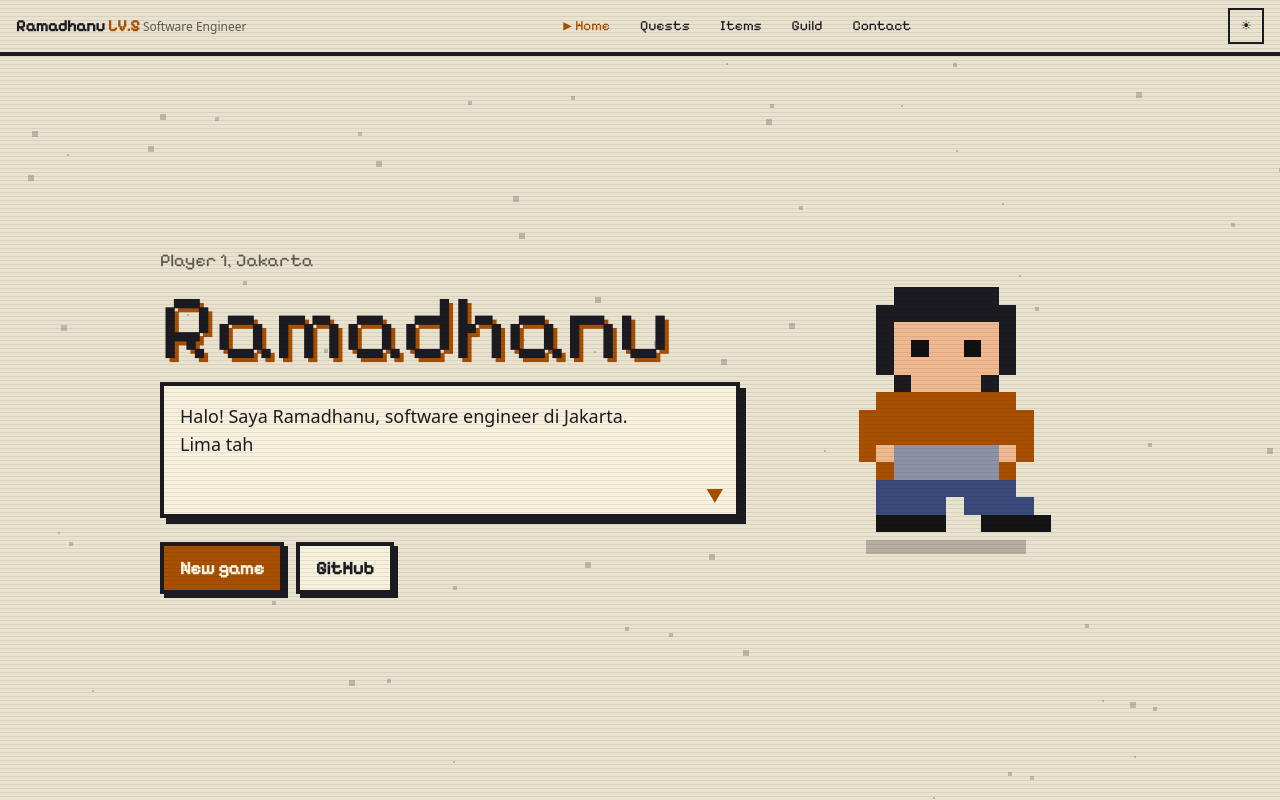
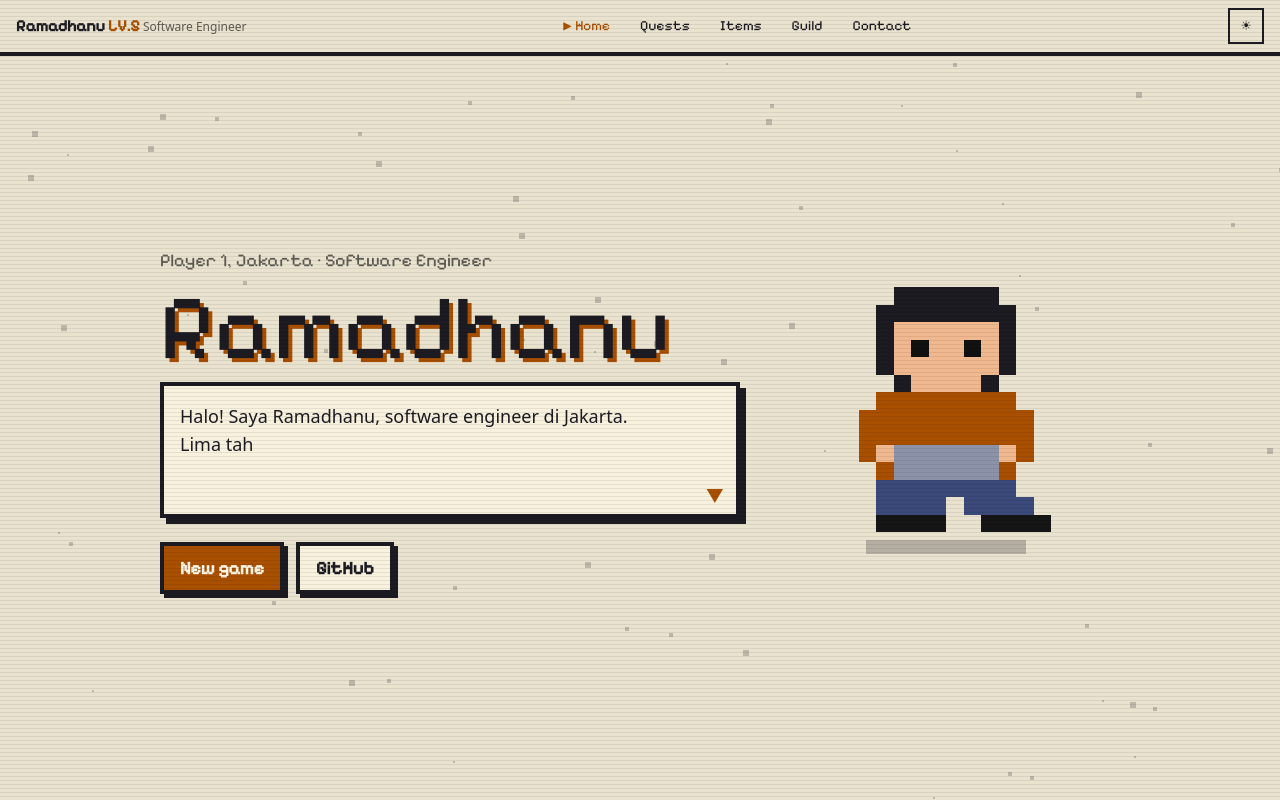
Before and after one commit to RZID/RZID, a React (Vite) app: page / in a window 1280 px wide. Both pictures are taken after a click on the button "Press start". Shown: the top 800 px of the page. Built offline with nearby package versions, Linux system fonts and the light colour scheme.

Commit message:
feat: show role in hero eyebrow

```diff
--- a/src/features/hero/hero-section.tsx
+++ b/src/features/hero/hero-section.tsx
@@ -3,6 +3,7 @@ import { Box } from '@/components/ui/box'
 import { ButtonLink } from '@/components/ui/button-link'
 import { PixelAvatar } from '@/components/ui/pixel-avatar'
 import { Reveal } from '@/components/ui/reveal'
+import { profile } from '@/content/profile'
 import { hero, ui } from '@/content/site'
 import { useTypewriter } from '@/hooks/use-typewriter'
 
@@ -16,7 +17,9 @@ export const HeroSection = () => {
       className="grid grid-cols-1 gap-8 lg:min-h-[calc(100svh-4.5rem)] lg:grid-cols-[1.25fr_0.75fr] lg:items-center"
     >
       <Reveal>
-        <p className="m-0 font-pixel text-lg text-muted">{hero.player}</p>
+        <p className="m-0 font-pixel text-lg text-muted">
+          {hero.player} · {profile.role}
+        </p>
         <h1 className="my-2 font-pixel text-hero leading-none text-shadow-hard">{hero.name}</h1>
 
         <Box className="relative min-h-34 px-4 py-4 text-lg whitespace-pre-line">
```
Also changed, not shown: 1 other file (tests, documents, lock files or other folders).
